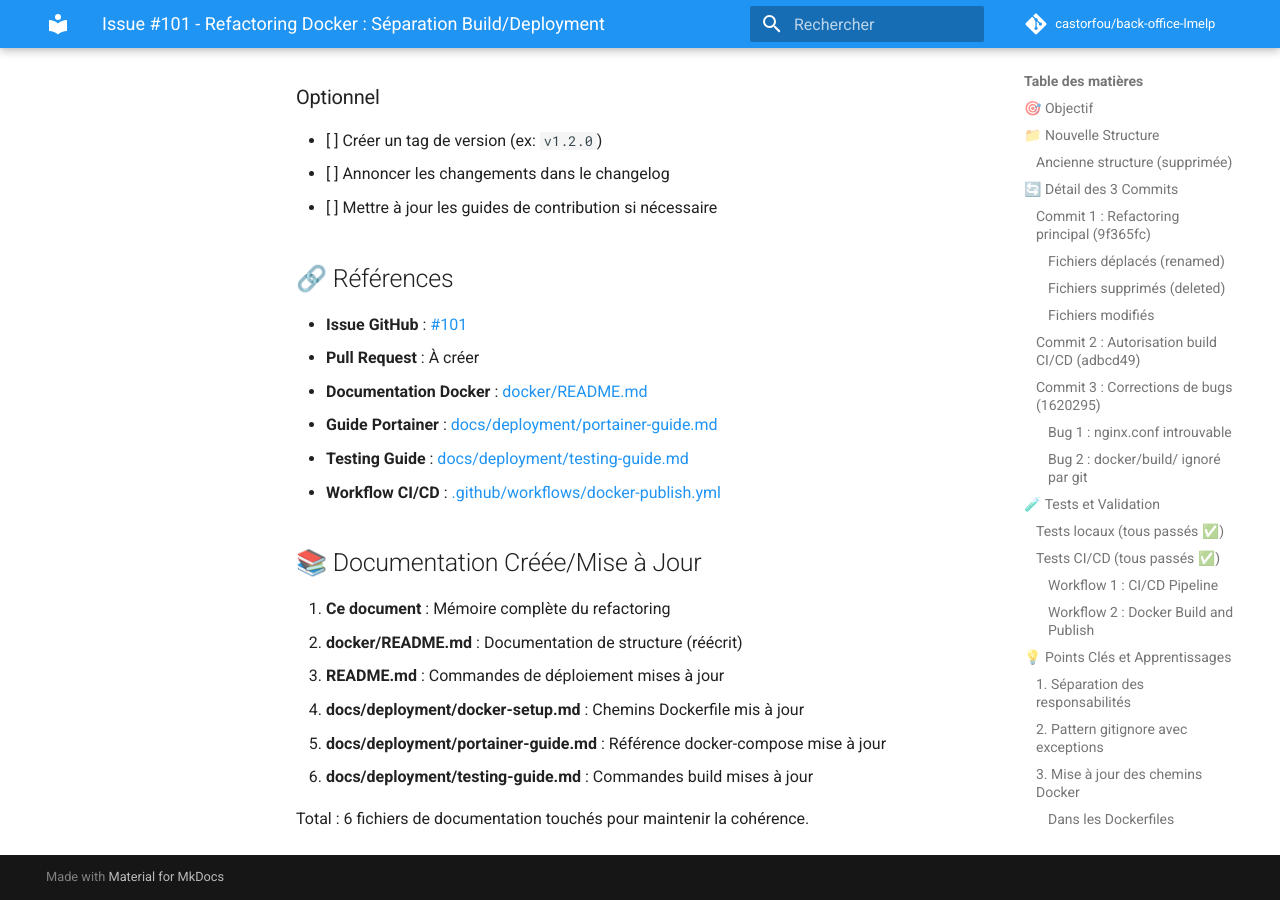
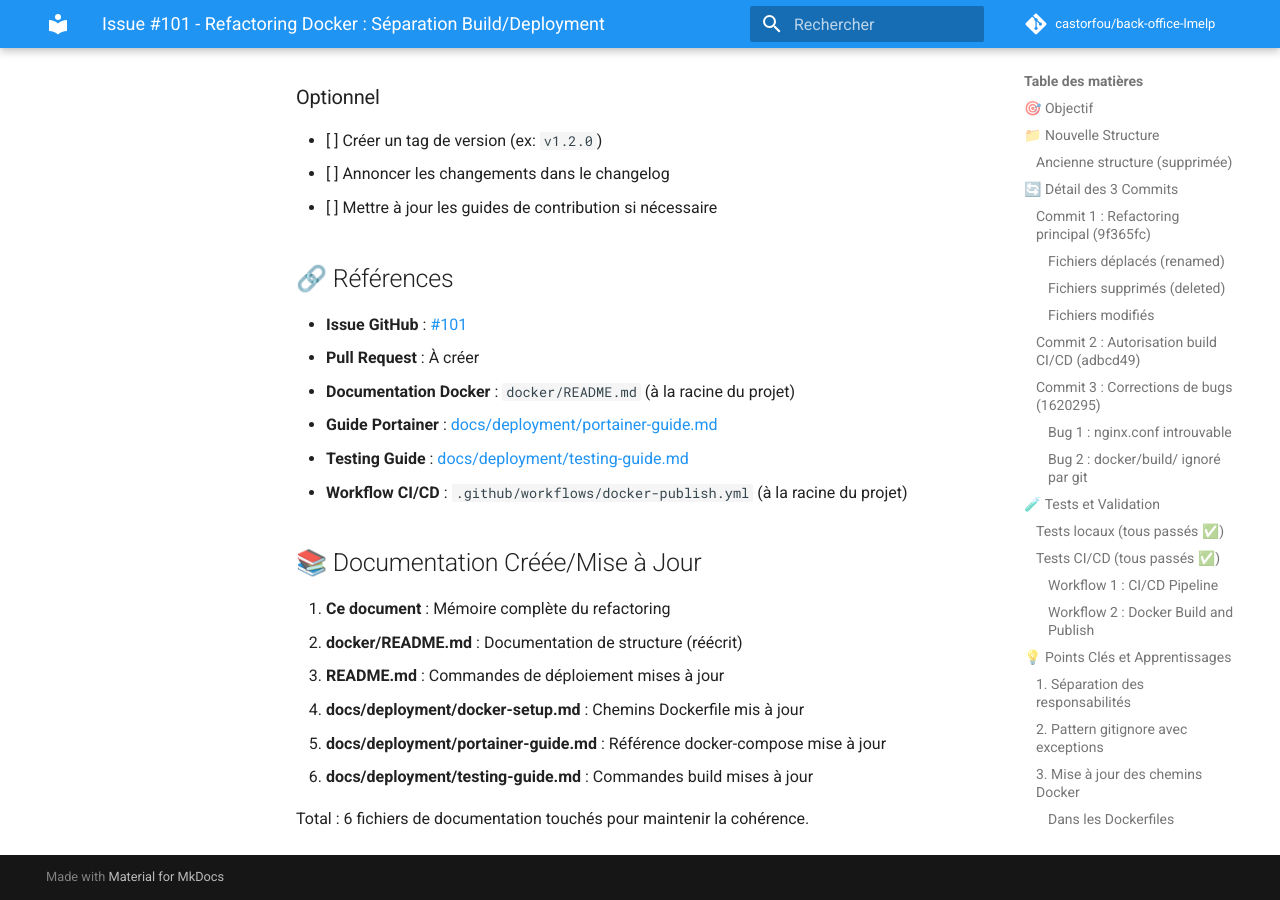
Before and after one commit to castorfou/back-office-lmelp, an MkDocs documentation site: the page built from docs/claude/memory/251116-2050-issue101-docker-refactoring.md, in a window 1280 px wide and 900 px high, scrolled down 12063 px. Built offline with MkDocs 1.6.1 and Material for MkDocs 9.7.7, drawn with Linux system fonts in a browser that asks for light colours; comment, search, counter and statistics services are not loaded.

Commit message:
fix(docs): corriger liens MkDocs vers fichiers hors docs/
- Remplacer liens markdown vers fichiers racine par mentions texte
- Corriger chemins relatifs pour liens internes docs/
- Fichiers affectés: memory/251116-*, development-workflow.md

Résout les warnings MkDocs build --strict

🤖 Generated with [Claude Code](https://claude.com/claude-code)

Co-Authored-By: Claude <noreply@anthropic.com>

```diff
--- a/docs/claude/memory/251116-2050-issue101-docker-refactoring.md
+++ b/docs/claude/memory/251116-2050-issue101-docker-refactoring.md
@@ -517,10 +517,10 @@ git commit -m "..." # Retry, maintenant ça passe
 
 - **Issue GitHub** : [#101](https://github.com/castorfou/back-office-lmelp/issues/101)
 - **Pull Request** : À créer
-- **Documentation Docker** : [docker/README.md](../../docker/README.md)
-- **Guide Portainer** : [docs/deployment/portainer-guide.md](../deployment/portainer-guide.md)
-- **Testing Guide** : [docs/deployment/testing-guide.md](../deployment/testing-guide.md)
-- **Workflow CI/CD** : [.github/workflows/docker-publish.yml](../../.github/workflows/docker-publish.yml)
+- **Documentation Docker** : `docker/README.md` (à la racine du projet)
+- **Guide Portainer** : [docs/deployment/portainer-guide.md](../../deployment/portainer-guide.md)
+- **Testing Guide** : [docs/deployment/testing-guide.md](../../deployment/testing-guide.md)
+- **Workflow CI/CD** : `.github/workflows/docker-publish.yml` (à la racine du projet)
 
 ## 📚 Documentation Créée/Mise à Jour
 
```
Also changed, not shown: docs/dev/development-workflow.md (+3 -3 lines).
